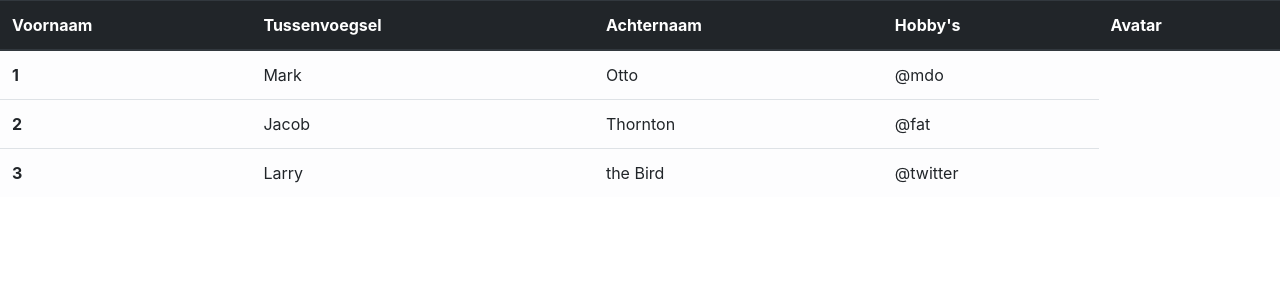
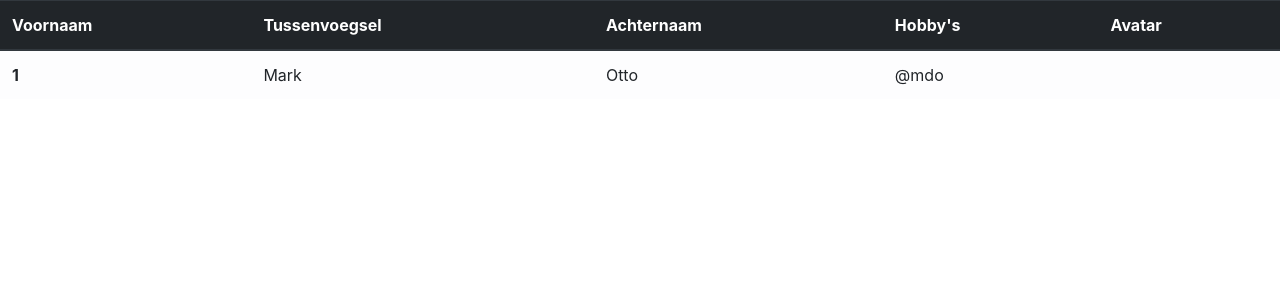
Before and after one commit to rra-am1a-2018/proeftoets-am1a, a PHP site: page /wob_Fatpike.php in a window 1280 px wide. Shown: the top 300 px of the page. Run offline with PHP 8.4, Linux system fonts and the light colour scheme.

Commit message:
removed unnecessary info from the table

```diff
--- a/wob_Fatpike.php
+++ b/wob_Fatpike.php
@@ -31,18 +31,6 @@
           <td>Otto</td>
           <td>@mdo</td>
         </tr>
-        <tr>
-          <th scope="row">2</th>
-          <td>Jacob</td>
-          <td>Thornton</td>
-          <td>@fat</td>
-        </tr>
-        <tr>
-          <th scope="row">3</th>
-          <td>Larry</td>
-          <td>the Bird</td>
-          <td>@twitter</td>
-        </tr>
       </tbody>
     </table>
 
```
